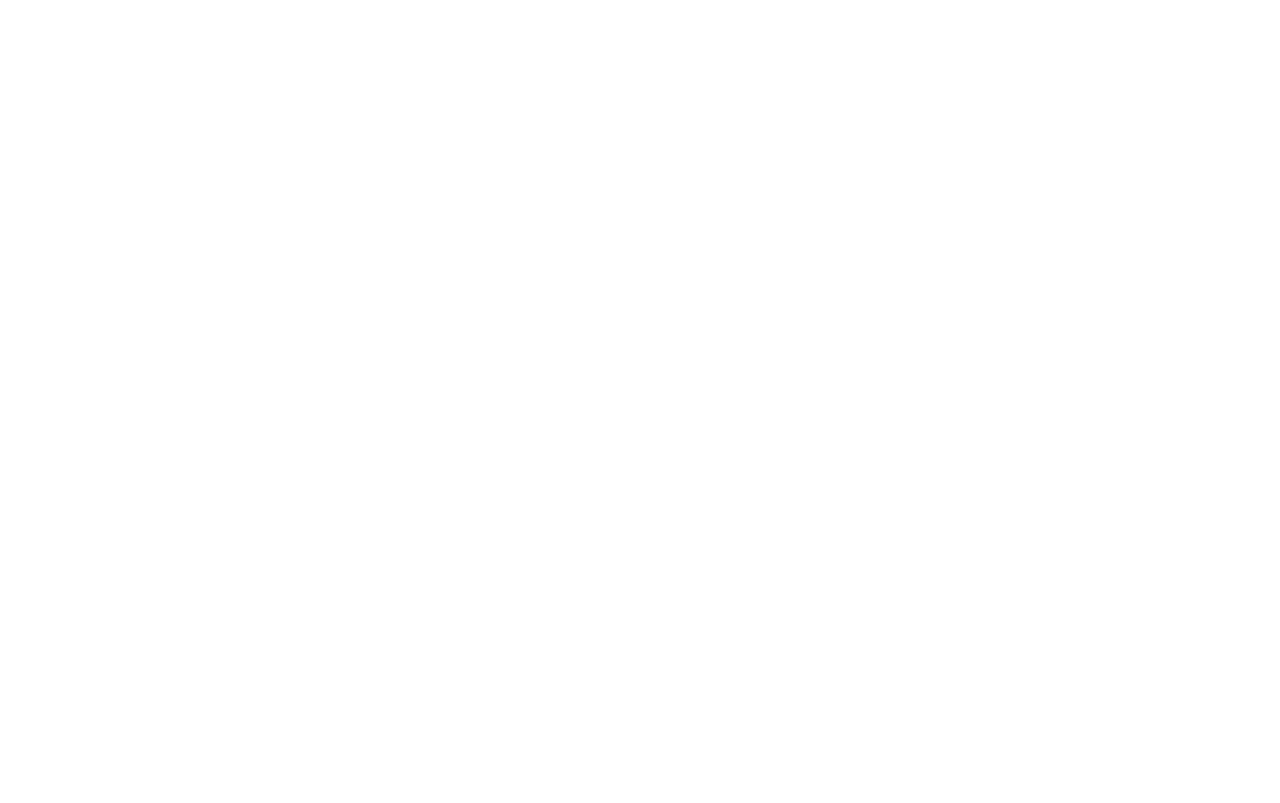
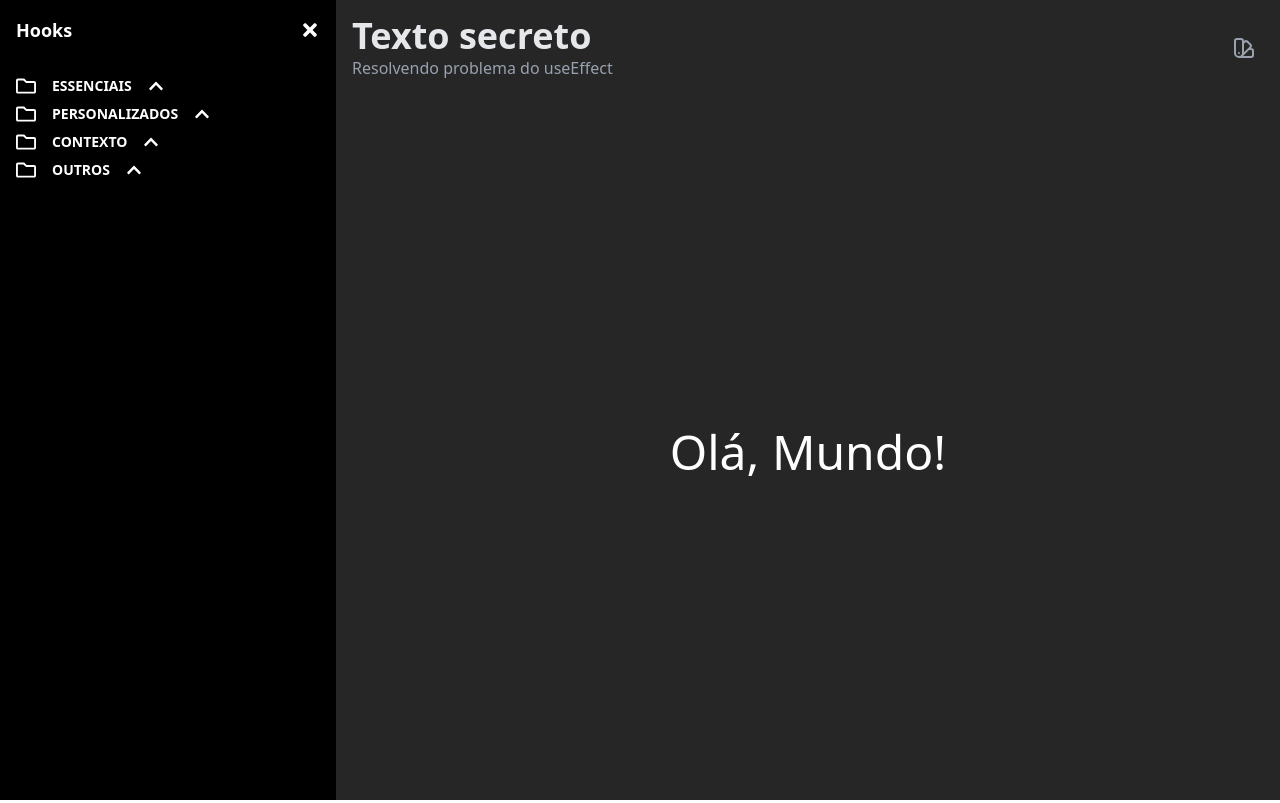
Before and after one commit to Ipedrp/react-hook, a React (Vite) app: page /textoSecreto/useLayoutEffect in a window 1280 px wide. Before the commit this address had no page. Built offline with nearby package versions, Linux system fonts and the light colour scheme.

Commit message:
useLayoutEffect

```diff
--- a/src/components/Sidebar.jsx
+++ b/src/components/Sidebar.jsx
@@ -463,6 +463,27 @@
                                         )}
                                     </li>
                                 </Link>
+                                <Link to="/textoSecreto/useLayoutEffect">
+                                    <li
+                                        className={`mb-2 py-2 px-2 rounded-md cursor-pointer flex items-center justify-start space-x-4
+                                        ${location.pathname === "/textoSecreto/useLayoutEffect" && "text-sky-400 bg-stone-600"}`}
+                                    >
+                                        <FaAmilia size={15} />
+                                        {isOpen && (
+                                            <p>
+                                                Texto secreto
+                                                <span
+                                                    style={{
+                                                        backgroundColor: `var(--color-${corDestaque})` // Ou use uma função que converta "blue-500" para código hex
+                                                    }}
+                                                    className={`text-xs px-2 py-0 rounded-xl ml-2 ${location.pathname === "/textoSecreto/useLayoutEffect" ? "text-white" : ""}`}
+                                                >
+                                                    useLayoutEffect
+                                                </span>
+                                            </p>
+                                        )}
+                                    </li>
+                                </Link>
                             </ul>
                         </li>
                     </ul>
--- /dev/null
+++ b/src/pages/outros/TextoSecreto.jsx
@@ -0,0 +1,23 @@
+import React, { useState, useLayoutEffect } from "react";
+import Header from "../../components/Header";
+import SeletorCor from "../../components/SeletorCor";
+
+export default function TextoSecreto() {
+
+    const [texto, setTexto] = useState("TEXTO SECRETO!!!!!!!!!!!!!!!!");
+
+    useLayoutEffect(() => {
+        setTexto("Olá, Mundo!")
+    }, []);
+
+    return (
+        <>
+            <Header title="Texto secreto" subtitle="Resolvendo problema do useEffect">
+                <SeletorCor />
+            </Header>
+            <div className="flex justify-center flex-col items-center h-[90%]">
+                <p className="text-white text-5xl mb-3">{texto}</p>
+            </div>
+        </>
+    )
+}
--- a/src/routes/AppRoutes.jsx
+++ b/src/routes/AppRoutes.jsx
@@ -16,7 +16,7 @@
 import Memoizando from '../pages/outros/Memoizando';
 import MemoizandoFuncoes from '../pages/outros/MemoizandoFuncoes';
 import FormularioImperativeHandle from '../pages/outros/FormularioImperativeHandle';
-
+import TextoSecreto from '../pages/outros/TextoSecreto';
 export const AppRoutes = () => (
     <Routes>
         <Route element={<DefaultLayout />}>
@@ -36,6 +36,7 @@
             <Route path="/memoizando/useMemo" element={<Memoizando />} />
             <Route path="/memoizandoFuncoes/useCallback" element={<MemoizandoFuncoes />} />
             <Route path="/formularioImperativeHandle/useImperativeHandle" element={<FormularioImperativeHandle />} />
+            <Route path="/textoSecreto/useLayoutEffect" element={<TextoSecreto />} />
         </Route>
     </Routes>
 );
```
